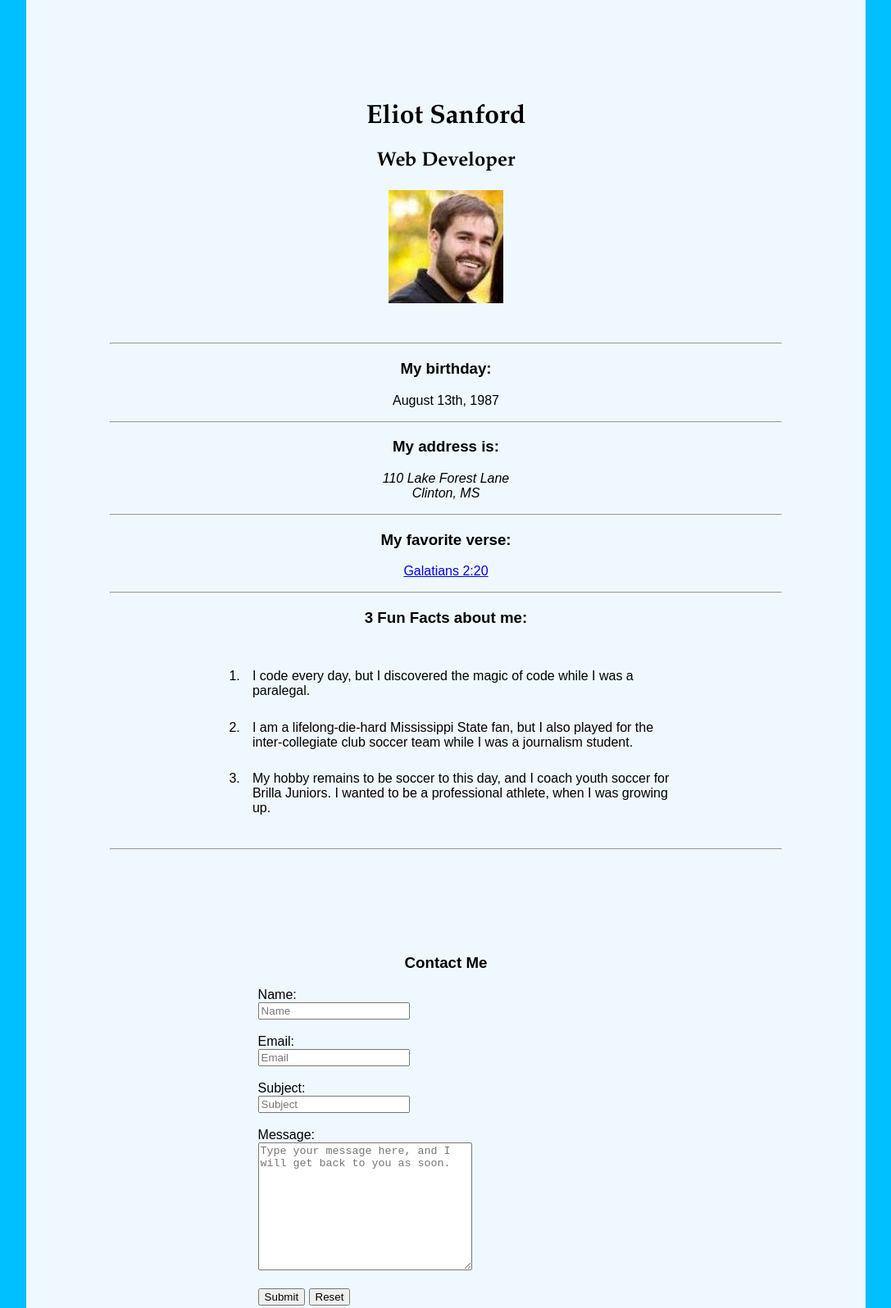
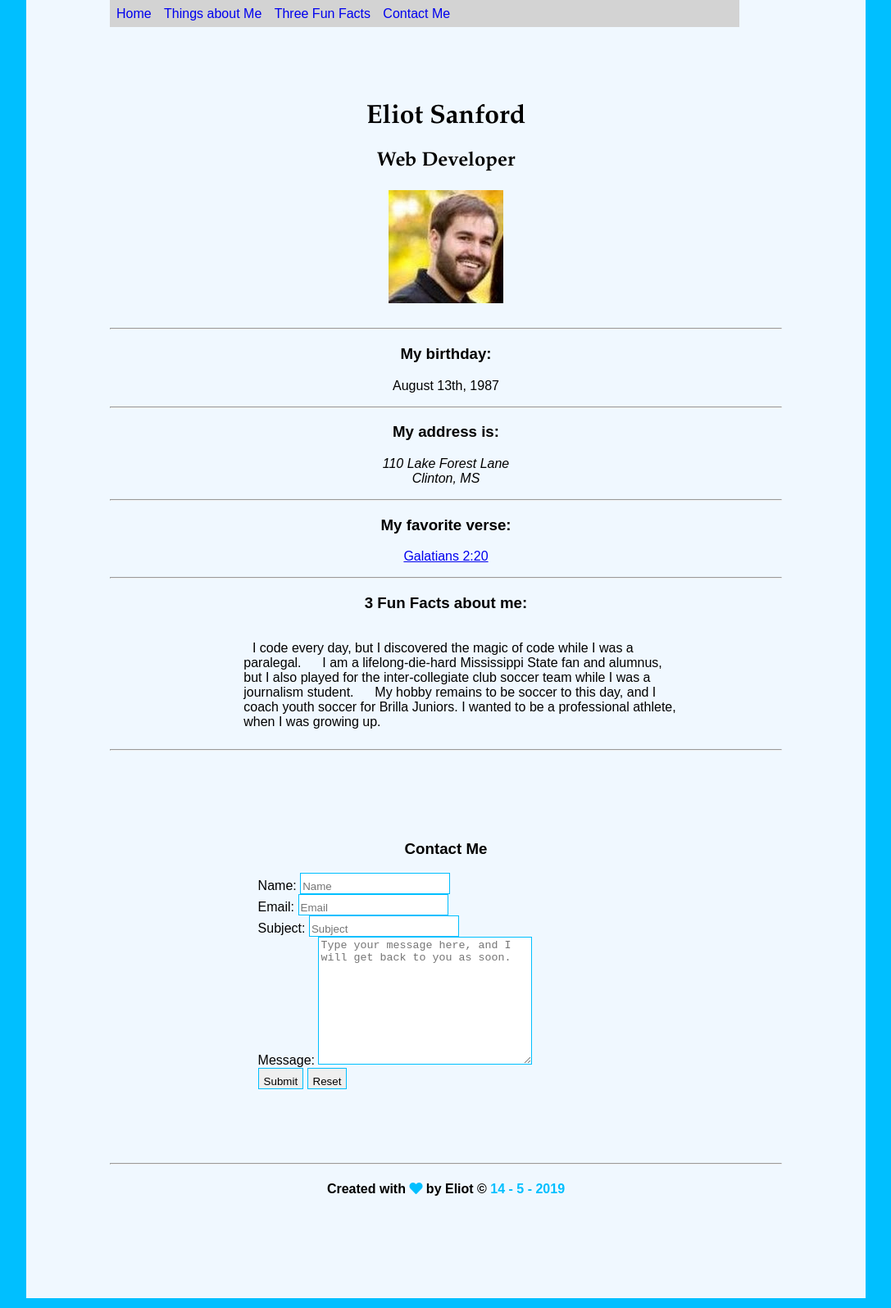
Before and after one commit to techieeliot/gcc-codes, a website built with Parcel: page index.html in a window 1280 px wide. Shown: the top 1596 px of the page at 82% size, without its empty margins (96-1183 px from the left). Built offline with nearby package versions, Linux system fonts and the light colour scheme.

Commit message:
date in js & sticky nav &  changed colors to text

```diff
--- a/index.html
+++ b/index.html
@@ -3,8 +3,11 @@
 
 <head>
 	<title>Week 1 Assignment - Eliot Sanford</title>
-	<meta charset="UTF-8" />
+	<meta name="viewport" content="width=device-width, intial-scale=1.0">
+	<meta name="grace community church codes" content="first assignment in html">
 	<link href="src/styles.css" rel="stylesheet">
+	<link rel="stylesheet" href="https://use.fontawesome.com/releases/v5.0.6/css/all.css">
+
 	</link>
 </head>
 
@@ -12,7 +15,7 @@
 	<div id="app">
 
 		<!-- HEADER WITH NAME TITLE AND PICTURE -->
-		<header class="center-text">
+		<header id="home" class="center-text">
 			<h1><b>Eliot Sanford</b> </h1>
 			<h2>Web Developer</h2>
 			<figure>
@@ -21,11 +24,19 @@
 			</figure>
 		</header>
 
-		<br>
+		<nav>
+			<ul id="nav-bar">
+				<li><a href="home">Home</a></li>
+				<li><a href="#bday-section">Things about Me</a></li>
+				<li><a href="#three-fun-facts-section">Three Fun Facts</a></li>
+				<li><a href="#contact-form">Contact Me</a></li>
+
+			</ul>
+		</nav>
 		<hr>
 
 		<!-- BIRTHDAY SECTION -->
-		<section class="center-text">
+		<section id="bday-section" class="center-text">
 			<h3>My birthday:</h3>
 			<p>August 13th, 1987</p>
 		</section>
@@ -44,12 +55,13 @@
 		</section>
 
 		<!-- FUN FACTS ABOUT ME ARTICLE -->
-		<article>
+		<article id="three-fun-facts-section">
 			<h3>3 Fun Facts about me:</h3>
 			<div class="centering extra-margin">
 				<ol>
 					<li>I code every day, but I discovered the magic of code while I was a paralegal.</li>
-					<li>I am a lifelong-die-hard Mississippi State fan, but I also played for the inter-collegiate club soccer team
+					<li>I am a lifelong-die-hard Mississippi State fan and alumnus, but I also played for the inter-collegiate club
+						soccer team
 						while I was
 						a journalism student.</li>
 					<li>My hobby remains to be soccer to this day, and I coach youth soccer for Brilla Juniors. I wanted to be a
@@ -59,35 +71,33 @@
 
 		</article>
 		<hr>
-		<br>
 		<!-- CONTACT ME SECTION WITH INPUT -->
-		<section class="contact-me" class="centering">
+		<section id="contact-form" class="contact-me" class="centering">
 			<h3>Contact Me</h3>
 			<div>
 				<form method="post" action="https://formspree.io/eliot587@gmail.com" class="extra-margin">
+					<div>
 						<label for="name">Name: </label>
-					<br>
 						<input type="text" name="name" placeholder="Name" required>
-					<br>
-					<br>
+					</div>
+					<div>
 						<label for="email">Email: </label>
-					<br>
 						<input type="text" name="email" placeholder="Email" required>
-					<br>
-					<br>
+					</div>
+				<div>
 				<label for="subject">Subject: </label>
-					<br>
+
 					<input type="text" name="subject" placeholder="Subject" require>
-					<br>
-					<br>
+				</div>
+				<div>
 					<label for="">Message:</label>
-					<br>
 					<textarea name="msg-box" id="msg-box" cols="30" rows="10" placeholder="Type your message here, and I will get back to you as soon."
 					require></textarea>
-					<br>
-					<br>
+				</div>
+				<div>
 					<input type="submit" name="submit" value="Submit">
 					<input type="reset" name="reset" value="Reset">
+				</div>
 				</form>
 			</div>
 
@@ -95,7 +105,10 @@
 		<hr>
 		<!-- FOOTER -->
 		<footer>
-			<h4>Created with <b>❤</b> by Eliot.</h4>
+			<h4>Created with <b><span class="fa fa-heart" style="color: deepskyblue;">
+
+			</span></b> by Eliot &copy; <span id="year"></span></h4>
+
 		</footer>
 
 	</div>
@@ -105,3 +118,6 @@
 </body>
 
 </html>
+</body>
+
+</html>
--- /dev/null
+++ b/src/index.js
@@ -0,0 +1,18 @@
+let copyrightYear = document.getElementById("year");
+
+let getYear = new Date();
+let dayVar = getYear.getDate();
+let monthVar = getYear.getMonth();
+let year = getYear.getUTCFullYear();
+
+copyrightYear.textContent = `${dayVar} - ${monthVar + 1} - ${year}`;
+//innerHTML
+
+// <div class="name">
+//   <label for="name">Name:</label>
+//   <input type="text" id="name" name="user_name">
+// </div>
+// <div>
+//   <label for="name">Email:</label>
+//   <input type="text" id="name" name="user_name">
+// </div>
--- a/src/styles.css
+++ b/src/styles.css
@@ -9,10 +9,43 @@ body {
   padding: 10%;
 }
 
+#nav-bar {
+  position: fixed;
+  top: 0;
+  width: 60%;
+  list-style: none;
+  background-color: lightgrey;
+  overflow: hidden;
+}
+
+#nav-bar a {
+  float: left;
+  text-align: center;
+  padding: 1% 1%;
+  text-decoration: none;
+  text-align: center;
+}
+
+/* Change the color of links on hover */
+#nav-bar a:hover {
+  background-color: snow;
+  color: blue;
+}
+
+/* Add a color to the active/current link */
+#nav-bar a.active {
+  background-color: yellow;
+  color: white;
+}
+
 #modules {
   width: 25%;
   padding-bottom: 5em;
   margin-bottom: 5em;
+}
+
+#year {
+  color: deepskyblue;
 }
 
 .center-text {
@@ -21,6 +54,13 @@ body {
 
 .contact-me {
   padding: 10% 10%;
+}
+input {
+  padding-top: 0.5rem;
+  border: 1px solid deepskyblue;
+}
+textarea {
+  border: 1px solid deepskyblue;
 }
 
 .centering {
@@ -45,8 +85,19 @@ header {
   overflow: auto;
 }
 
+ul {
+  margin: 0;
+  padding: 0;
+  overflow: hidden;
+}
+
 li {
+  display: inline;
   position: relative;
   margin: 1% auto;
   padding: 2%;
 }
+
+nav a {
+  text-decoration: none;
+}
```
Lines whose indentation alone changed are shown as unchanged.
